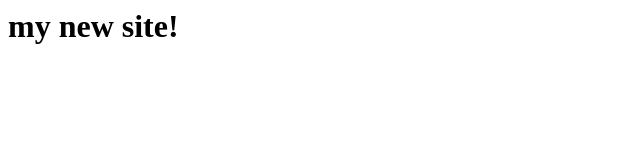
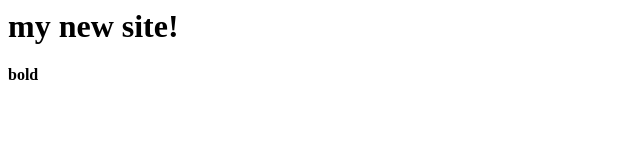
Before and after one commit to estheryjkang/hello-world, a plain HTML site: page index.html in a window 1280 px wide. Shown: the full height of the page, 0-640 px from the left. Drawn offline with Linux system fonts and the light colour scheme.

Commit message:
Update index.html

```diff
--- a/index.html
+++ b/index.html
@@ -1 +1,2 @@
 <h1>my new site!</h1>
+<b>bold</b>
```
